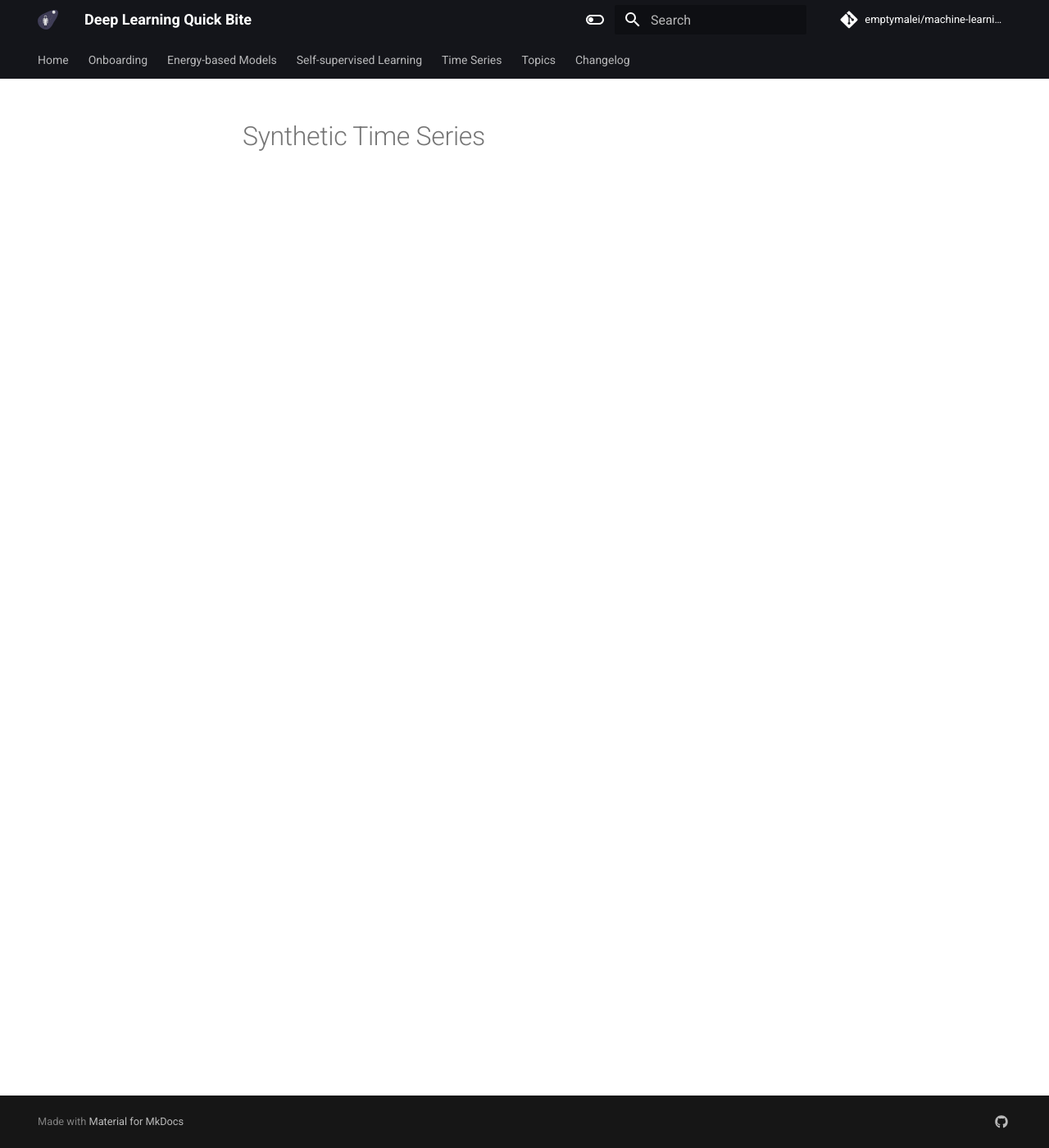
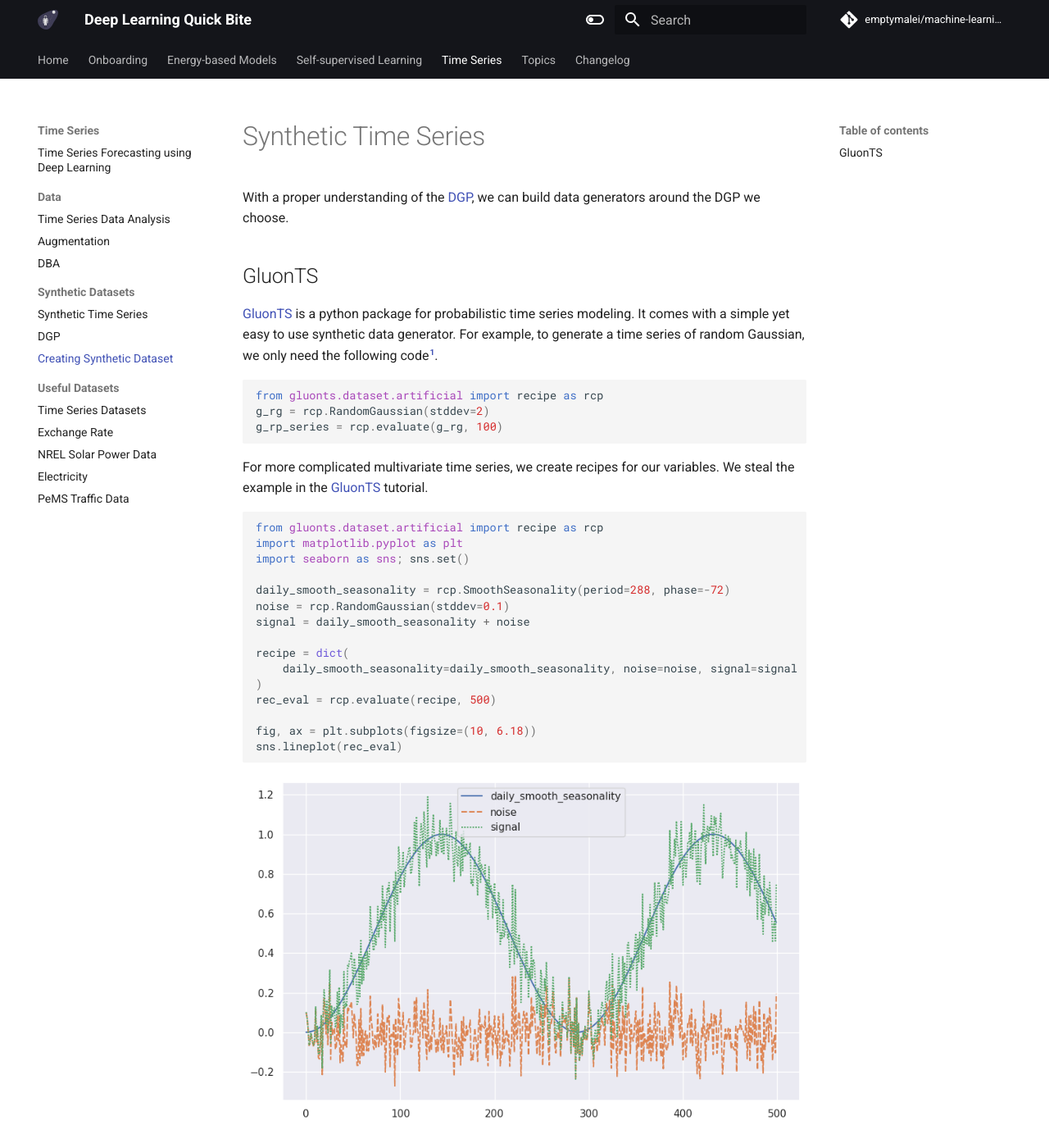
Before and after one commit to emptymalei/deep-learning, an MkDocs documentation site: the page built from dl/time-series/timeseries-datasets.synthetic.md, in a window 1280 px wide and 1400 px high. Shown: the whole window at 82% size. Built offline with MkDocs 1.6.1 and Material for MkDocs 9.7.7, drawn with Linux system fonts in a browser that asks for light colours; comment, search, counter and statistics services are not loaded; some of the changed text lies outside the part shown.

Commit message:
add gluonts synth example

````diff
--- a/dl/time-series/timeseries-datasets.synthetic.md
+++ b/dl/time-series/timeseries-datasets.synthetic.md
@@ -1 +1,38 @@
 # Synthetic Time Series
+
+With a proper understanding of the [DGP](timeseries-generating-process.md), we can build data generators around the DGP we choose.
+
+## GluonTS
+
+[GluonTS](https://github.com/awslabs/gluonts) is a python package for probabilistic time series modeling. It comes with a simple yet easy to use synthetic data generator. For example, to generate a time series of random Gaussian, we only need the following code[^gluonts-synth].
+
+```python
+from gluonts.dataset.artificial import recipe as rcp
+g_rg = rcp.RandomGaussian(stddev=2)
+g_rp_series = rcp.evaluate(g_rg, 100)
+```
+
+For more complicated multivariate time series, we create recipes for our variables. We steal the example in the [GluonTS](https://ts.gluon.ai/stable/tutorials/data_manipulation/synthetic_data_generation.html#Simple-Examples) tutorial.
+
+```python
+from gluonts.dataset.artificial import recipe as rcp
+import matplotlib.pyplot as plt
+import seaborn as sns; sns.set()
+
+daily_smooth_seasonality = rcp.SmoothSeasonality(period=288, phase=-72)
+noise = rcp.RandomGaussian(stddev=0.1)
+signal = daily_smooth_seasonality + noise
+
+recipe = dict(
+    daily_smooth_seasonality=daily_smooth_seasonality, noise=noise, signal=signal
+)
+rec_eval = rcp.evaluate(recipe, 500)
+
+fig, ax = plt.subplots(figsize=(10, 6.18))
+sns.lineplot(rec_eval)
+```
+
+![gluonts example](assets/timeseries-datasets.synthetic/gluonts-synth-example.png)
+
+
+[^gluonts-synth]: Synthetic data generation. In: GluonTS documentation [Internet]. [cited 13 Nov 2022]. Available: https://ts.gluon.ai/stable/tutorials/data_manipulation/synthetic_data_generation.html
--- a/mkdocs.ubuntu.yml
+++ b/mkdocs.ubuntu.yml
@@ -147,8 +147,9 @@ nav:
       - "Augmentation": time-series/timeseries-data.data-augmentation.md
       - "DBA": time-series/timeseries-data.dtw-barycenter-averaging.md
     - Synthetic Datasets:
-      - time-series/timeseries-synthetic.md
-      - time-series/timeseries-generating-process.md
+      - "Synthetic Time Series": time-series/timeseries-synthetic.md
+      - "DGP": time-series/timeseries-generating-process.md
+      - "Creating Synthetic Dataset": time-series/timeseries-datasets.synthetic.md
     - Useful Datasets:
       - time-series/timeseries-datasets.md
       - "Exchange Rate": time-series/timeseries-datasets.ecb-exchange-rate.md
--- a/mkdocs.yml
+++ b/mkdocs.yml
@@ -145,8 +145,9 @@ nav:
       - "Augmentation": time-series/timeseries-data.data-augmentation.md
       - "DBA": time-series/timeseries-data.dtw-barycenter-averaging.md
     - Synthetic Datasets:
-      - time-series/timeseries-synthetic.md
-      - time-series/timeseries-generating-process.md
+      - "Synthetic Time Series": time-series/timeseries-synthetic.md
+      - "DGP": time-series/timeseries-generating-process.md
+      - "Creating Synthetic Dataset": time-series/timeseries-datasets.synthetic.md
     - Useful Datasets:
       - time-series/timeseries-datasets.md
       - "Exchange Rate": time-series/timeseries-datasets.ecb-exchange-rate.md
````
Also changed, not shown: dl/time-series/timeseries-generating-process.md (+0 -12 lines), dl/time-series/assets/timeseries-datasets.synthetic/gluonts-synth-example.png (added).
